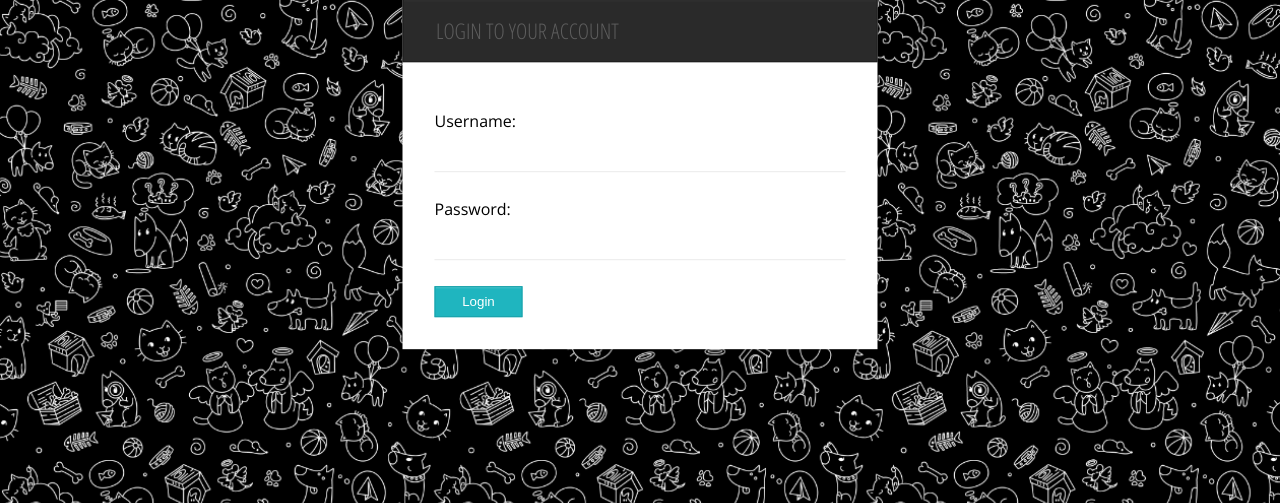
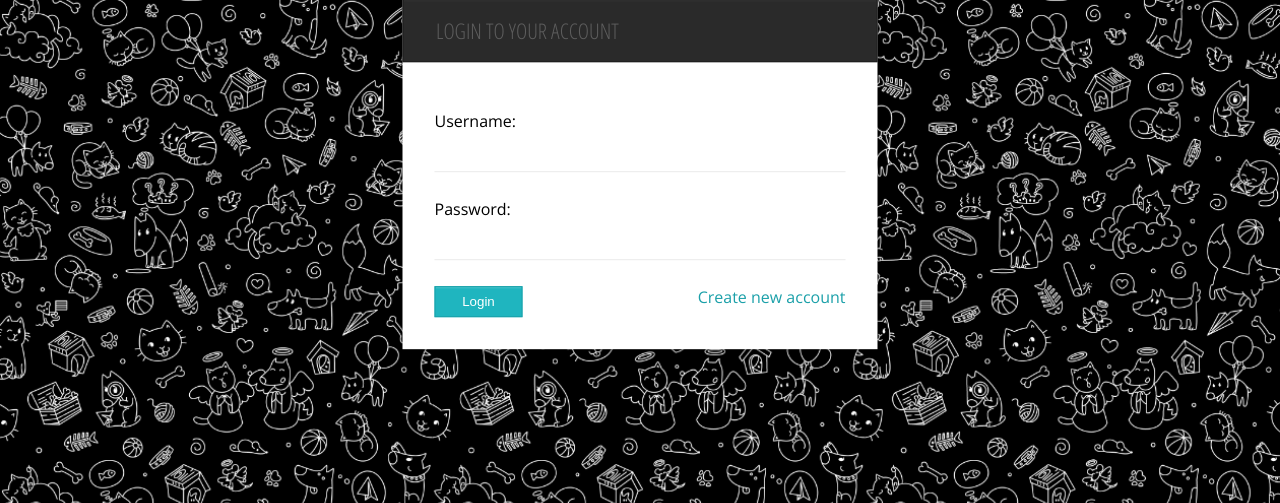
Before and after one commit to StreetNik/messanger, a Django app: page /login/ in a window 1280 px wide. Shown: the part 226-729 px from the top of the page. Run offline with Django 4.2, Linux system fonts and the light colour scheme.

Commit message:
Add link to registration page

```diff
--- a/static/css/registration-style.css
+++ b/static/css/registration-style.css
@@ -105,3 +105,9 @@
  .log-form .forgot:hover {
 	 color: #1ba0a9;
 }
+
+ .create-new-account-btn {
+	 color: #1ba0a9;
+	 text-decoration: none;
+	 float: right;
+ }
--- a/templates/registration/login.html
+++ b/templates/registration/login.html
@@ -13,6 +13,7 @@
     {% csrf_token %}
     {{ form.as_p }}
     <button type="submit" class="btn">Login</button>
+    <a class="create-new-account-btn" href="{% url "registration" %}">Create new account</a>
   </form>
 </div>
 {% endblock %}
```
